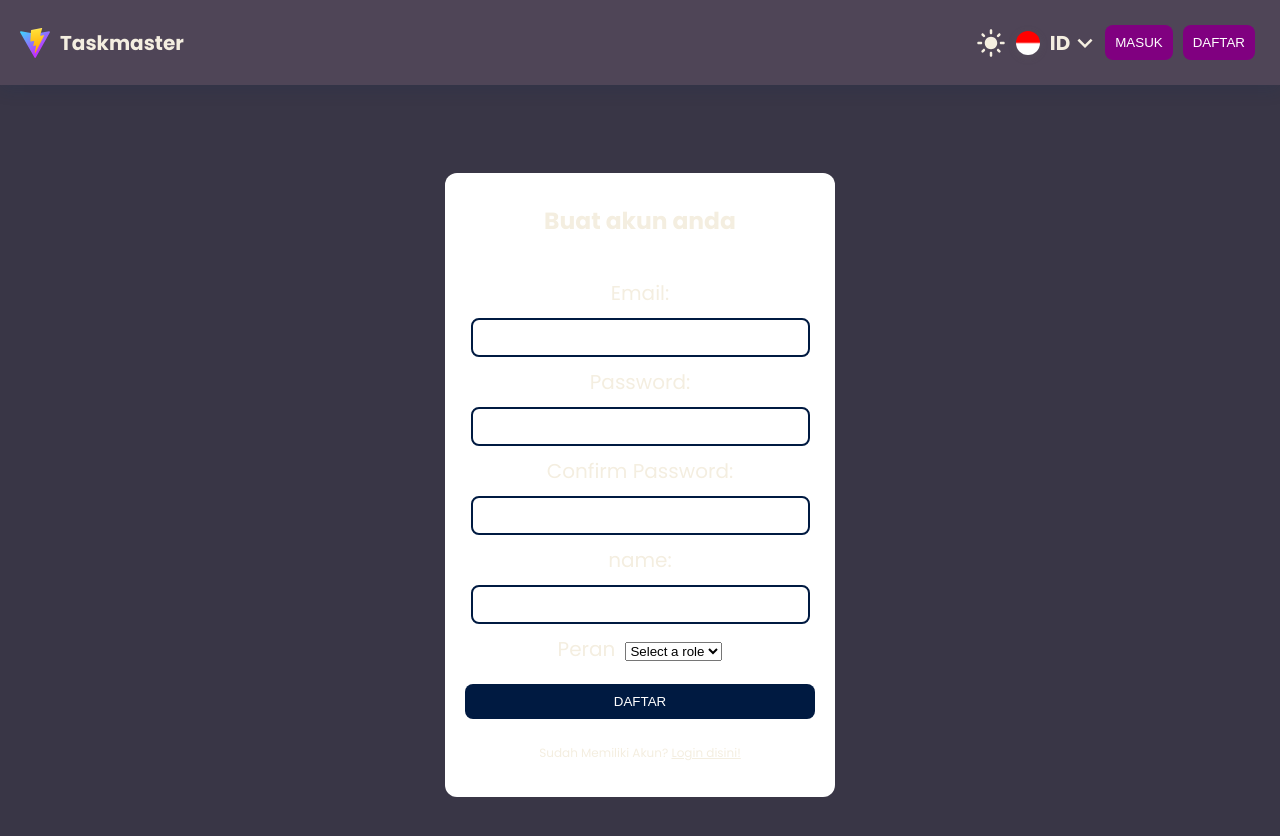
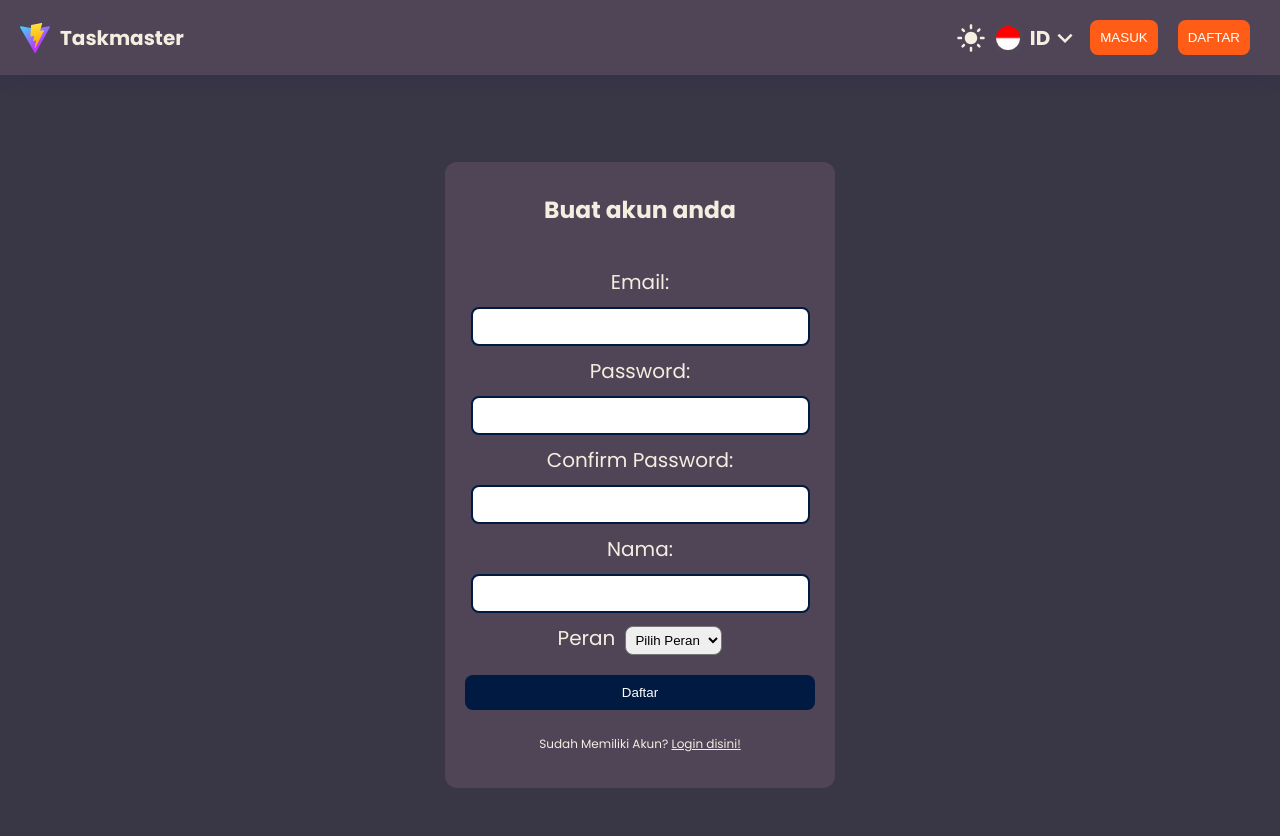
Before and after one commit to raihanputro/group-project-week-6, a React (Vite) app in the folder client/: page /register in a window 1280 px wide. Shown: the top 836 px of the page. Built offline with nearby package versions, Linux system fonts and the light colour scheme.

Commit message:
do dashboard + login register dark mode

```diff
--- a/client/src/components/Navbar/style.module.scss
+++ b/client/src/components/Navbar/style.module.scss
@@ -31,18 +31,21 @@
       }
     }
 
-    .hamburger-icon-wrapper{
+    .hamburger-icon-wrapper {
       display: block;
-      @include apply-at-md-size{
+
+      @include apply-at-md-size {
         display: none;
       }
     }
 
     .toolbar {
       display: none;
-      @include apply-at-md-size{
+
+      @include apply-at-md-size {
         @include directionX;
       }
+
       align-items: center;
 
       .theme {
@@ -51,13 +54,21 @@
         margin-right: 0.5rem;
         cursor: pointer;
       }
-
-
     }
 
     .profile-button {
       display: flex;
     }
+  }
+
+  button {
+    padding: 10px;
+    background-color: var(--color-bg-tertiary);
+    margin: 0 10px;
+    border-radius: 8px;
+    border: 0;
+    text-transform: uppercase;
+    cursor: pointer;
   }
 }
 
@@ -78,15 +89,6 @@
   }
 }
 
-button {
-  padding: 10px;
-  background-color: lightblue;
-  margin: 0 10px;
-  border-radius: 8px;
-  border: 0;
-  text-transform: uppercase;
-  cursor: pointer;
-}
 
 a {
   text-decoration: none;
@@ -99,7 +101,7 @@ a:active {
   color: inherit;
 }
 
-p{
+p {
   margin: 0;
 }
 
@@ -127,6 +129,6 @@ p{
   }
 }
 
-.theme-text{
+.theme-text {
   margin-left: 5px;
 }
--- a/client/src/languages/en.js
+++ b/client/src/languages/en.js
@@ -55,9 +55,12 @@ export default {
   register_now: "Register now!",
   register_to_login: "Already have an account?",
   role: 'Role',
+  select_role: 'Select a role',
 
   logout: 'Logout',
 
   dark_mode: 'Dark Mode',
-  light_mode: 'Light Mode'
+  light_mode: 'Light Mode',
+
+  hero_sub_text: 'We will assist you in building your projects.'
 };
--- a/client/src/languages/id.js
+++ b/client/src/languages/id.js
@@ -55,9 +55,14 @@ export default {
   register_now: "Daftar sekarang!",
   register_to_login: "Sudah Memiliki Akun?",
   role: 'Peran',
+  select_role: 'Pilih Peran',
+
 
   logout: 'Keluar',
 
   dark_mode: 'Tampilan Gelap',
-  light_mode: 'Tampilan Terang'
+  light_mode: 'Tampilan Terang',
+
+  hero_sub_text: 'Kami akan membantu anda membangun proyek anda.'
+
 };
--- a/client/src/pages/Home/index.jsx
+++ b/client/src/pages/Home/index.jsx
@@ -7,12 +7,12 @@ const Home = () => {
     <div className={classes["page-container"]}>
       <div className={classes["content-container"]}>
         <h1>Taskmaster</h1>
-        <h3>We will assist you in building your projects</h3>
+        <h3><FormattedMessage id='hero_sub_text' /></h3>
         <button>
-          LOGIN
+          <FormattedMessage id='login' />
         </button>
-        <button>
-          REGISTER
+        <button className={classes["button-right"]}>
+          <FormattedMessage id='register' />
         </button>
       </div>
     </div>
--- a/client/src/pages/Home/style.module.scss
+++ b/client/src/pages/Home/style.module.scss
@@ -1,8 +1,10 @@
 @import '@styles/base';
 
 .page-container{
-    color: purple;
+    color: orangered;
     background-image: url("/home-wallpaper.png");
+    background-repeat: no-repeat;
+    background-size: cover;
     height: 100vh;
     display: flex;
     padding: 75px 50px;
@@ -11,14 +13,16 @@
         display: block;
         padding: 150px 0px 0px 200px;
     }
-}
-
-.content-container{
-
+    .button-right{
+        margin-left: 10px;
+    }
 }
 
 button{
-    background-color: purple;
+    padding: 10px;
+    border-radius: 8px;
+    border: 0;
+    background-color: orangered;
     color: white;
-    margin: 5px 5px;
+    margin: 10px 0px;
 }
--- a/client/src/pages/Login/style.module.scss
+++ b/client/src/pages/Login/style.module.scss
@@ -9,6 +9,7 @@
 }
 
 .login-box-container {
+    background-color: var(--color-bg) !important;
     padding: 30px 20px;
     background-color: $color-white;
     color: --color-text;
--- a/client/src/pages/Register/index.jsx
+++ b/client/src/pages/Register/index.jsx
@@ -68,11 +68,11 @@ const Register = () => {
             <input type='password' id='password' name='password' required  {...register("password")} /><br />
             <label htmlFor='confirmPassword'>Confirm Password:</label><br />
             <input type='password' id='confirmPassword' name='confirmPassword' required  {...register("confirmPassword")} /><br />
-            <label htmlFor='name'><FormattedMessage id='name' />:</label><br />
+            <label htmlFor='name'><FormattedMessage id='profile_name' />:</label><br />
             <input type='name' id='name' name='name' required  {...register("name")} /><br />
             <label className={classes["select-role"]} htmlFor="role"><FormattedMessage id='role' /></label>
-            <select id="role" {...register("role")} defaultValue="">
-              <option value="" disabled>Select a role</option>
+            <select className={classes["select-role-box"]} id="role" {...register("role")} defaultValue="">
+              <option value="" disabled><FormattedMessage id='select_role'/></option>
               {Object.entries(roles).map(([key, value]) => (
                 <option key={key} value={key}>{value}</option>
               ))}
--- a/client/src/pages/Register/style.module.scss
+++ b/client/src/pages/Register/style.module.scss
@@ -9,14 +9,17 @@
 }
 
 .login-box-container {
+    background-color: var(--color-bg) !important;
     padding: 30px 20px;
     background-color: $color-white;
     color: --color-text;
     border-radius: 12px;
     width: 250px;
-    @include apply-at-sm-size{
+
+    @include apply-at-sm-size {
         width: 350px;
     }
+
     text-align: center;
 
     .login-form-container {
@@ -30,8 +33,6 @@
             text-align: left;
             cursor: auto;
         }
-
-
 
         input {
             margin: 10px 0px;
@@ -50,6 +51,11 @@
             width: 100%;
         }
 
+        .select-role-box{
+            padding: 5px;
+            border-radius: 8px;
+        }
+
     }
 
     p {
@@ -63,6 +69,6 @@
 
 }
 
-.select-role{
+.select-role {
     margin-right: 10px;
 }
--- a/client/src/routes/index.jsx
+++ b/client/src/routes/index.jsx
@@ -22,7 +22,7 @@ const routes = [
   {
     path: '/profile',
     name: 'Profile',
-    protected: false,
+    protected: true,
     component: Profile,
     layout: MainLayout,
   },
@@ -43,28 +43,28 @@ const routes = [
   {
     path: '/admin',
     name: 'Dashboard Admin',
-    protected: false,
+    protected: true,
     component: DashboardAdmin,
     layout: AdminLayout
   },
   {
     path: '/admin/user',
     name: 'User List',
-    protected: false,
+    protected: true,
     component: UserList,
     layout: AdminLayout
   },
   {
     path: '/admin/task',
     name: 'Task List',
-    protected: false,
+    protected: true,
     component: TaskList,
     layout: AdminLayout
   },
   {
     path: '/member/',
     name: 'Home Member',
-    protected: false,
+    protected: true,
     component: HomeMember,
     layout: MainLayout
   },
--- a/client/src/styles/theme.scss
+++ b/client/src/styles/theme.scss
@@ -3,6 +3,7 @@
 @mixin light-theme {
   --color-bg: #fff;
   --color-bg-secondary: #e8eef1;
+  --color-bg-tertiary: #26b7ff;
   --color-text: #001a41;
   --color-button: #ed0226;
 }
@@ -10,6 +11,7 @@
 @mixin dark-theme {
   --color-bg: #4f4557;
   --color-bg-secondary: #393646;
+  --color-bg-tertiary: #ff5d17;
   --color-text: #f4eee0;
   --color-button: #ed0226;
 }
```
